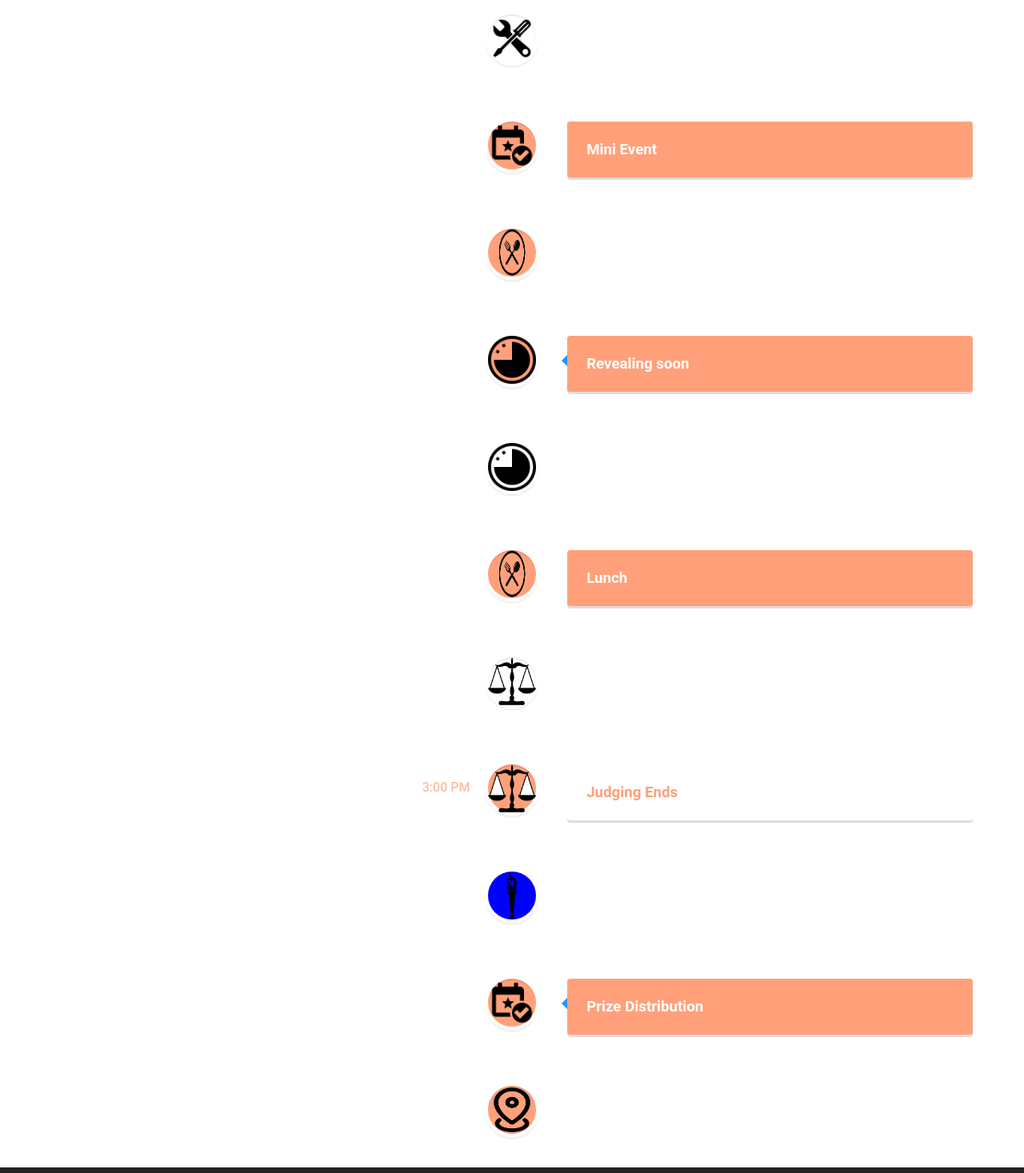
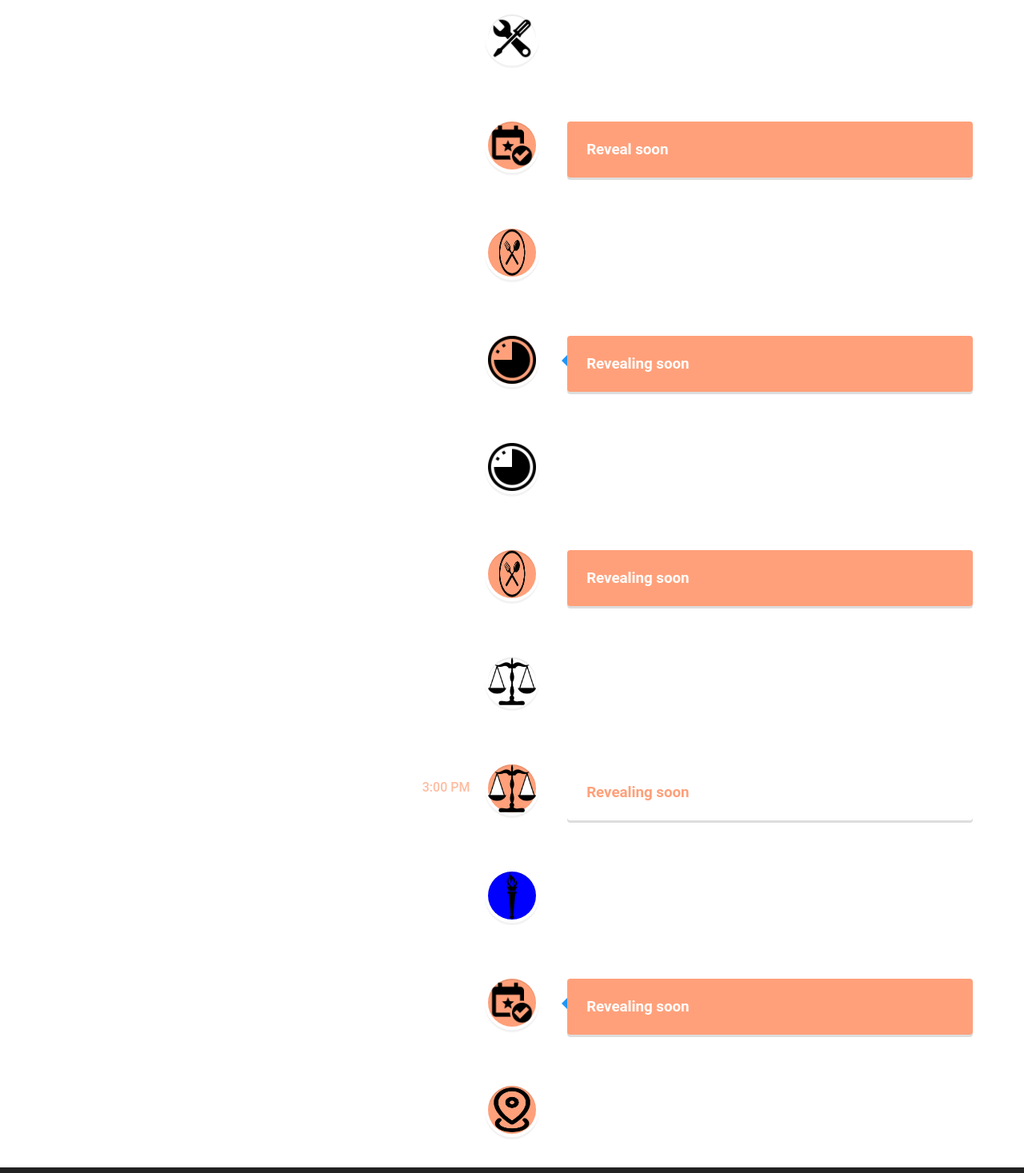
Before and after one commit to swapneel111/E-Summit, a React (Create React App) app: page /Timeline in a window 1280 px wide. Shown: the part 1478-2945 px from the top of the page at 80% size. Built offline with nearby package versions, Linux system fonts and the light colour scheme.

Commit message:
timeline.jsx

```diff
--- a/src/pages/Timeline.jsx
+++ b/src/pages/Timeline.jsx
@@ -137,7 +137,7 @@ export default function
            iconStyle={{ background: '#ffa07a', color: '#fff' }}
            icon={<img src={minievent} style={{height:'100%',width:'100%'}} alt=""/>}
           >
-          <h3 className="vertical-timeline-element-title">Mini Event</h3>
+          <h3 className="vertical-timeline-element-title">Reveal soon</h3>
           </VerticalTimelineElement>
           <VerticalTimelineElement
            className="vertical-timeline-element--work"
@@ -177,7 +177,7 @@ export default function
            iconStyle={{ background: '#ffa07a', color: '#fff' }}
            icon={<img src={lunch} style={{height:'100%',width:'100%'}} alt=""/>}
           >
-          <h3 className="vertical-timeline-element-title">Lunch</h3>
+          <h3 className="vertical-timeline-element-title">Revealing soon</h3>
           </VerticalTimelineElement>
           <VerticalTimelineElement
            className="vertical-timeline-element--work"
@@ -187,7 +187,7 @@ export default function
            iconStyle={{ background: '#fff', color: '#ffa07a' }}
            icon={<img src={judge} style={{height:'100%',width:'100%'}} alt=""/>}
           >
-          <h3 className="vertical-timeline-element-title">Judging Starts</h3>
+          <h3 className="vertical-timeline-element-title">Revealing soon</h3>
           </VerticalTimelineElement>
           <VerticalTimelineElement
            className="vertical-timeline-element--work"
@@ -197,7 +197,7 @@ export default function
            iconStyle={{ background: '#ffa07a', color: '#fff' }}
            icon={<img src={judge} style={{height:'100%',width:'100%'}} alt=""/>}
           >
-          <h3 className="vertical-timeline-element-title">Judging Ends</h3>
+          <h3 className="vertical-timeline-element-title">Revealing soon</h3>
           </VerticalTimelineElement>
           <VerticalTimelineElement
            className="vertical-timeline-element--work"
@@ -207,7 +207,7 @@ export default function
            iconStyle={{ background: '#0000ff', color: '#fff' }}
            icon={<img src={closing} style={{height:'100%',width:'100%'}} alt=""/>}
           >
-          <h3 className="vertical-timeline-element-title">Closing Ceremony</h3>
+          <h3 className="vertical-timeline-element-title">Revealing soon</h3>
           </VerticalTimelineElement>
           <VerticalTimelineElement
            className="vertical-timeline-element--work"
@@ -217,7 +217,7 @@ export default function
            iconStyle={{ background: '#ffa07a', color: '#fff' }}
            icon={<img src={minievent} style={{height:'100%',width:'100%'}} alt=""/>}
           >
-          <h3 className="vertical-timeline-element-title">Prize Distribution</h3>
+          <h3 className="vertical-timeline-element-title">Revealing soon</h3>
           </VerticalTimelineElement>
           <VerticalTimelineElement
            className="vertical-timeline-element--work"
```
